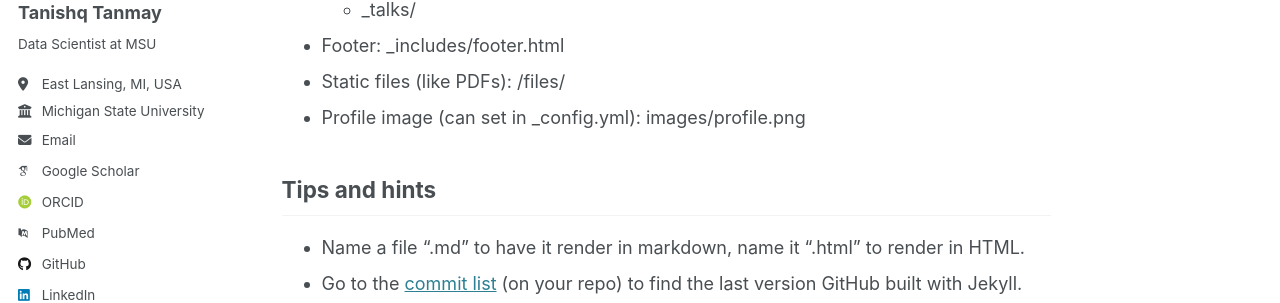
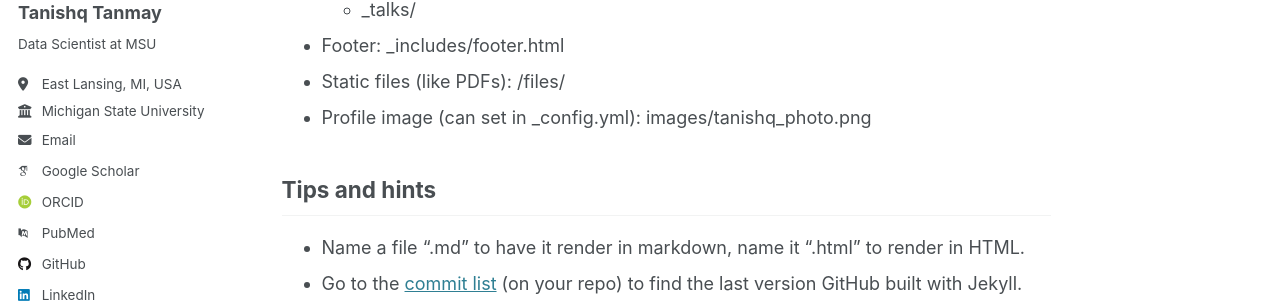
Before and after one commit to tanishq51099/tanishq51099.github.io, a Jekyll site: the page built from _pages/markdown.md, in a window 1280 px wide and 900 px high, scrolled down 389 px. Shown: the part 153-456 px from the top of the window. Built offline with Jekyll 4.4.1, drawn with Linux system fonts in a browser that asks for light colours; emoji names are drawn with the system emoji font; some web fonts are replaced.

Commit message:
Update markdown.md

```diff
--- a/_pages/markdown.md
+++ b/_pages/markdown.md
@@ -20,7 +20,7 @@ redirect_from:
   * _talks/
 * Footer: _includes/footer.html
 * Static files (like PDFs): /files/
-* Profile image (can set in _config.yml): images/profile.png
+* Profile image (can set in _config.yml): images/tanishq_photo.png
 
 ## Tips and hints
 
```
